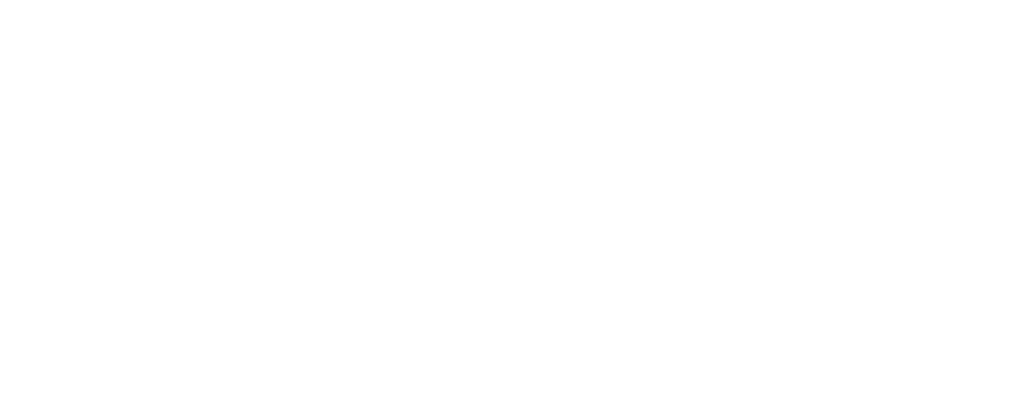
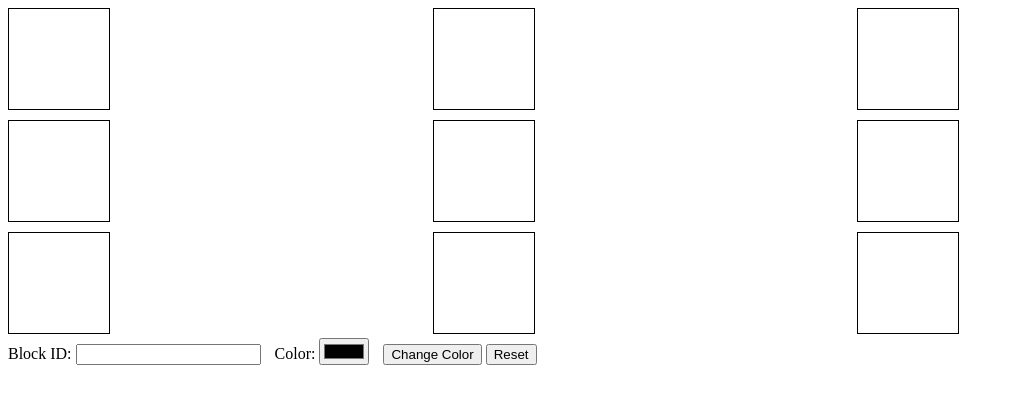
Before and after one commit to acciojob/Replit-Asian-Paints-Yogagujar07, a website: page main.html in a window 1280 px wide. Shown: the whole page, without its empty margins (0-1014 px from the left). Drawn offline with Linux system fonts and the light colour scheme.

Commit message:
created a submission

```diff
--- a/main.html
+++ b/main.html
@@ -7,6 +7,27 @@
 </head>
 
 <body>
+	<div id="grid-container">
+    <div class="grid-item" id="1"></div>
+    <div class="grid-item" id="2"></div>
+    <div class="grid-item" id="3"></div>
+    <div class="grid-item" id="4"></div>
+    <div class="grid-item" id="5"></div>
+    <div class="grid-item" id="6"></div>
+    <div class="grid-item" id="7"></div>
+    <div class="grid-item" id="8"></div>
+    <div class="grid-item" id="9"></div>
+  </div>
+<div>
+    <label for="block_id">Block ID:</label>
+    <input type="text" id="block_id">
+
+    <label for="colour_id">Color:</label>
+    <input type="color" id="colour_id">
+
+    <button id="change_button" onclick="changeColor()">Change Color</button>
+    <button id="reset_button" onclick="resetColors()">Reset</button>
+  </div>
 	<!-- the entire body must be written by student -->
     <script type="text/javascript" src="./script.js">
 </script>
--- a/script.js
+++ b/script.js
@@ -1 +1,26 @@
 //your JS code here. If required.
+function changeColor() {
+  const blockId = document.getElementById('block_id').value;
+  const color = document.getElementById('colour_id').value;
+  const blockElement = document.getElementById(blockId);
+
+  if (blockElement) {
+    // Reset all grid item backgrounds to transparent
+    const gridItems = document.querySelectorAll('.grid-item');
+    gridItems.forEach(item => {
+      item.style.backgroundColor = 'transparent';
+    });
+
+    // Set the background color of the selected block
+    blockElement.style.backgroundColor = color;
+  } else {
+    alert('Invalid Block ID');
+  }
+}
+function resetColors() {
+  // Reset all grid item backgrounds to transparent
+  const gridItems = document.querySelectorAll('.grid-item');
+  gridItems.forEach(item => {
+    item.style.backgroundColor = 'transparent';
+  });
+}
--- a/styles.css
+++ b/styles.css
@@ -1 +1,20 @@
 /*  your css code here. If applicable */
+#grid-container {
+  display: grid;
+  grid-template-columns: repeat(3, 1fr);
+  gap: 10px;
+}
+.grid-item {
+  width: 100px;
+  height: 100px;
+  border: 1px solid #000;
+  background-color: transparent;
+}
+
+#block_id, #colour_id {
+  margin-right: 10px;
+}
+
+button {
+  margin-top: 10px;
+}
```
